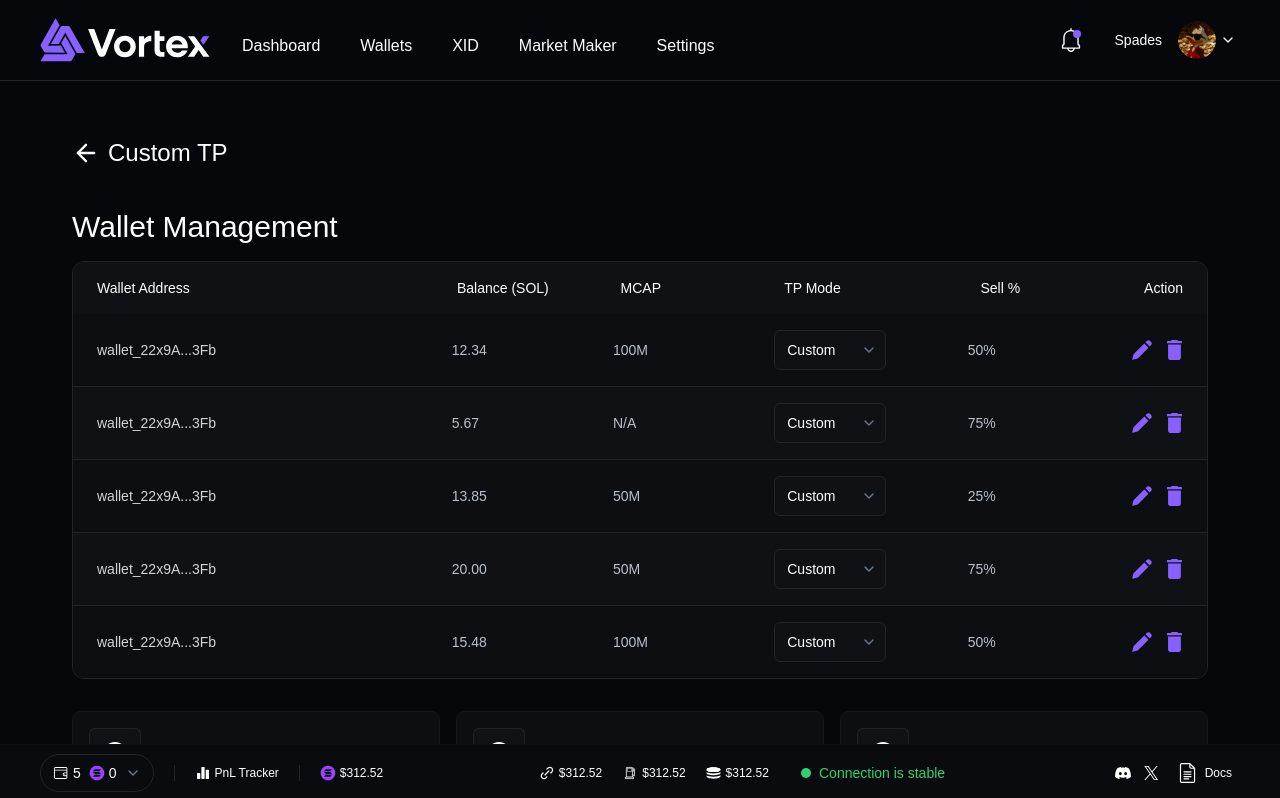
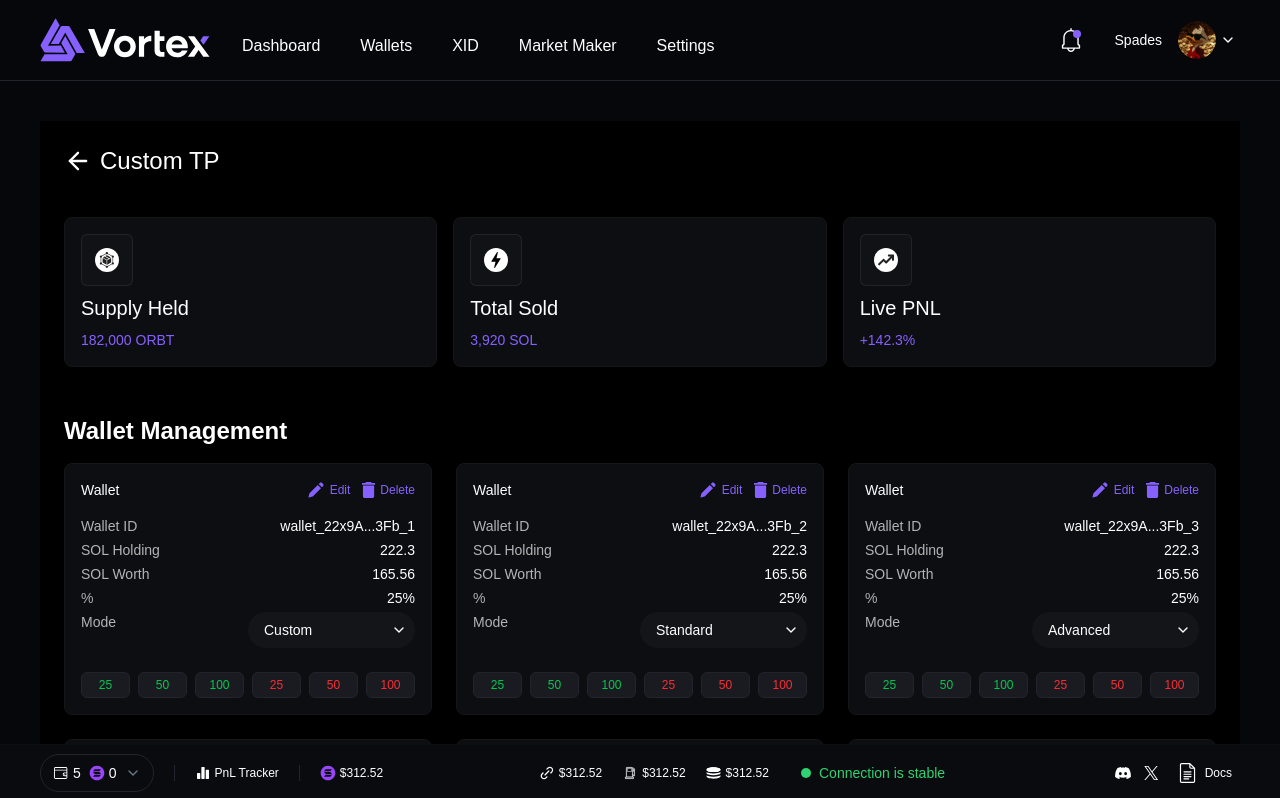
Before and after one commit to JaiKumarSuther/ventor, a Next.js app: page /custom-tp in a window 1280 px wide. Shown: the top 798 px of the page. Built offline with nearby package versions, Linux system fonts and the light colour scheme.

Commit message:
done fixes in custom tp

```diff
--- a/app/(MainMenu)/custom-tp/page.tsx
+++ b/app/(MainMenu)/custom-tp/page.tsx
@@ -1,199 +1,238 @@
-"use client";
+'use client'
+import React, { useState } from "react";
+import { ArrowLeft, ChevronDown, ChevronUp } from "lucide-react";
+import MatrixCard from "@/components/ui/MatrixCard";
+import { useRouter } from "next/navigation";
+import Image from "next/image";
 
-import { ArrowLeft, ChevronDown, ChevronUp } from "lucide-react";
-import Image from "next/image";
-import { useRouter } from "next/navigation";
-import { useState } from "react";
-import MatrixCard from "@/components/ui/MatrixCard";
+export default function CustomTP() {
+  const router = useRouter();
+  const [openDropdowns, setOpenDropdowns] = useState<Record<string, boolean>>({});
 
-function Card({
-  title,
-  children,
-}: {
-  title: string;
-  children: React.ReactNode;
-}) {
-  return (
-    <div className="mb-8">
-      {title && (
-        <h2 className="text-white text-2xl sm:text-3xl mb-4">
-          {title}
-        </h2>
-      )}
-      {children}
-    </div>
-  );
-}
-
-const wallets = [
+  // Define initial wallet data with unique IDs
+const [wallets, setWallets] = useState([
   {
-    address: "wallet_22x9A...3Fb",
-    balance: 12.34,
-    mcap: "100M",
-    tpMode: "Custom",
-    sell: 50,
+    id: "wallet_22x9A...3Fb_1",
+    holding: "222.3",
+    worth: "165.56",
+    percent: "25%",
+    mode: "Custom",
   },
   {
-    address: "wallet_22x9A...3Fb",
-    balance: 5.67,
-    mcap: "N/A",
-    tpMode: "Predefined",
-    sell: 75,
+    id: "wallet_22x9A...3Fb_2",
+    holding: "222.3",
+    worth: "165.56",
+    percent: "25%",
+    mode: "Standard",
   },
   {
-    address: "wallet_22x9A...3Fb",
-    balance: 13.85,
-    mcap: "50M",
-    tpMode: "Custom",
-    sell: 25,
+    id: "wallet_22x9A...3Fb_3",
+    holding: "222.3",
+    worth: "165.56",
+    percent: "25%",
+    mode: "Advanced",
   },
   {
-    address: "wallet_22x9A...3Fb",
-    balance: 20.0,
-    mcap: "50M",
-    tpMode: "Predefined",
-    sell: 75,
+    id: "wallet_22x9A...3Fb_4",
+    holding: "300.5",
+    worth: "250.75",
+    percent: "30%",
+    mode: "Custom",
   },
   {
-    address: "wallet_22x9A...3Fb",
-    balance: 15.48,
-    mcap: "100M",
-    tpMode: "Custom",
-    sell: 50,
+    id: "wallet_22x9A...3Fb_5",
+    holding: "150.2",
+    worth: "120.45",
+    percent: "15%",
+    mode: "Standard",
   },
-];
+  {
+    id: "wallet_22x9A...3Fb_6",
+    holding: "500.0",
+    worth: "450.00",
+    percent: "50%",
+    mode: "Advanced",
+  },
+  {
+    id: "wallet_22x9A...3Fb_7",
+    holding: "400.0",
+    worth: "350.00",
+    percent: "40%",
+    mode: "Custom",
+  },
+  {
+    id: "wallet_22x9A...3Fb_8",
+    holding: "100.0",
+    worth: "80.00",
+    percent: "10%",
+    mode: "Standard",
+  },
+  {
+    id: "wallet_22x9A...3Fb_9",
+    holding: "250.0",
+    worth: "220.00",
+    percent: "25%",
+    mode: "Advanced",
+  },
+]);
 
-export default function WalletManagement() {
-  const router = useRouter();
-  const [isOpen, setIsOpen] = useState(false);
 
   const handleBack = () => {
-    if (window.history.length > 1) {
     router.back();
-    } else {
-      router.push("/");
-    }
   };
 
-  const totalWallets = wallets.length;
-  const averageSell = (
-    wallets.reduce((sum, w) => sum + w.sell, 0) / totalWallets
-  ).toFixed(2);
-  const totalExpected = wallets
-    .reduce((sum, w) => sum + (w.balance * w.sell) / 100, 0)
-    .toFixed(2);
+  const handleModeChange = (id: string, newMode: string) => {
+    setWallets((prevWallets) =>
+      prevWallets.map((wallet) =>
+        wallet.id === id ? { ...wallet, mode: newMode } : wallet
+      )
+    );
+    setOpenDropdowns(prev => ({ ...prev, [id]: false }));
+  };
+
+  const toggleDropdown = (id: string) => {
+    setOpenDropdowns(prev => ({
+      ...prev,
+      [id]: !prev[id]
+    }));
+  };
 
   return (
-    <div className="px-4 sm:px-6 md:px-8 py-4">
+    <div className="p-6 bg-[#000000] min-h-screen">
       {/* Back Button */}
       <button
         onClick={handleBack}
         className="text-white mb-10 cursor-pointer hover:text-[#8761FF] flex items-center gap-2"
       >
         <ArrowLeft size={28} />
-        <span className="text-base sm:text-2xl font-medium ">Custom TP</span>
+        <span className="text-base sm:text-2xl font-medium">Custom TP</span>
       </button>
 
-      {/* Wallet Table */}
-      <Card title="Wallet Management">
-        <div className="overflow-x-auto rounded-xl border border-[#22242D] text-white text-sm">
-          <div className="min-w-[880px]">
-            {/* Table Header */}
-            <div className="grid grid-cols-[2.2fr_1fr_1fr_1.2fr_1fr_auto] px-6 py-4 bg-[#101114] font-medium text-sm text-left">
-              <div>Wallet Address</div>
-              <div>Balance (SOL)</div>
-              <div>MCAP</div>
-              <div>TP Mode</div>
-              <div>Sell %</div>
-              <div className="text-right">Action</div>
+      {/* Matrix Cards */}
+      <div className="grid grid-cols-1 sm:grid-cols-2 lg:grid-cols-3 gap-4 mt-8">
+        <MatrixCard
+          icon="/assets/supply-held.svg"
+          label="Supply Held"
+          value="182,000 ORBT"
+        />
+        <MatrixCard
+          icon="/assets/live-pnl.svg"
+          label="Total Sold"
+          value="3,920 SOL"
+        />
+        <MatrixCard
+          icon="/assets/total-sold.svg"
+          label="Live PNL"
+          value="+142.3%"
+        />
       </div>
 
-            {/* Table Rows */}
-            {wallets.map((wallet, idx) => (
+      {/* Wallet Management Section */}
+      <div className="mt-12">
+        <p className="text-white text-2xl font-semibold mb-4">Wallet Management</p>
+        <div className="grid grid-cols-1 sm:grid-cols-2 lg:grid-cols-3 gap-6">
+          {wallets.map((wallet) => (
             <div
-                key={idx}
-                className="grid grid-cols-[2.2fr_1fr_1fr_1.2fr_1fr_auto] px-6 py-4 border-b last:border-b-0 border-[#22242D] items-center"
-                style={{
-                  backgroundColor: idx % 2 === 0 ? "#0D0E12" : "#101114",
-                }}
+              key={wallet.id}
+              className="p-4 rounded-lg bg-[#0D0E12] border border-[#161616] flex flex-col gap-4"
             >
-                <div className="truncate text-[#D1D5DB]">{wallet.address}</div>
-                <div className="text-[#B8C0CC]">
-                  {wallet.balance.toFixed(2)}
+              {/* Wallet Header */}
+              <div className="flex items-center justify-between gap-2">
+                <span className="text-white text-sm">Wallet</span>
+                <div className="flex items-center gap-3">
+                  <button className="text-[#8761FF] cursor-pointer text-xs flex items-center gap-1">
+                    <Image
+                      src="/assets/edit.svg"
+                      width={20}
+                      height={20}
+                      alt="wallet"
+                    />
+                    <span>Edit</span>
+                  </button>
+                  <button className="text-xs text-[#8761FF] flex items-center cursor-pointer gap-1">
+                    <Image
+                      src="/assets/remove.svg"
+                      width={14}
+                      height={14}
+                      alt="wallet"
+                    />
+                    <span>Delete</span>
+                  </button>
                 </div>
-                <div className="text-[#B8C0CC]">{wallet.mcap}</div>
 
-                {/* Dropdown */}
-                <div className="relative w-28 h-10 rounded-md border border-[#22242D] bg-[#101114] text-white focus-within:ring-2 focus-within:ring-[#8761FF] transition duration-150">
-                  <select
-                    defaultValue="Custom"
-                    onFocus={() => setIsOpen(true)}
-                    onBlur={() => setIsOpen(false)}
-                    className="w-full h-full px-3 pr-8 bg-transparent text-sm appearance-none focus:outline-none cursor-pointer"
+              </div>
+
+              {/* Wallet Info Grid */}
+              <div className="grid grid-cols-2 gap-y-1">
+                <p className="text-[#B4B4B4] text-sm">Wallet ID</p>
+                <p className="text-sm text-white text-right">{wallet.id}</p>
+
+                <p className="text-[#B4B4B4] text-sm">SOL Holding</p>
+                <p className="text-sm text-white text-right">
+                  {wallet.holding}
+                </p>
+
+                <p className="text-[#B4B4B4] text-sm">SOL Worth</p>
+                <p className="text-sm text-white text-right">{wallet.worth}</p>
+
+                <p className="text-[#B4B4B4] text-sm">%</p>
+                <p className="text-sm text-white text-right">
+                  {wallet.percent}
+                </p>
+
+                <p className="text-[#B4B4B4] text-sm">Mode</p>
+                <div className="relative">
+                  <div
+                    onClick={() => toggleDropdown(wallet.id)}
+                    className="cursor-pointer text-sm text-white text-right pr-6 rounded-full py-2 bg-[#6E6E6E12] flex items-center justify-between pl-4"
                   >
-                    <option className="bg-[#0D0E12] text-white" value="Custom">
-                      Custom
-                    </option>
-                    <option
-                      className="bg-[#0D0E12] text-white"
-                      value="Predefined"
+                    <span>{wallet.mode}</span>
+                    {openDropdowns[wallet.id] ? (
+                      <ChevronUp size={16} className="absolute right-2" />
+                    ) : (
+                      <ChevronDown size={16} className="absolute right-2" />
+                    )}
+                  </div>
+
+                  {openDropdowns[wallet.id] && (
+                    <div className="absolute top-full left-0 right-0 mt-1 bg-[#1A1B20] border border-[#22242D] rounded-md z-50 shadow-lg">
+                      {["Custom", "Standard", "Advanced"].map((mode) => (
+                        <div
+                          key={mode}
+                          onClick={() => handleModeChange(wallet.id, mode)}
+                          className="px-4 py-2 text-white text-sm cursor-pointer hover:bg-[#2A2B30] first:rounded-t-md last:rounded-b-md"
                         >
-                      Predefined
-                    </option>
-                  </select>
-                  <div className="pointer-events-none absolute top-1/2 right-2 -translate-y-1/2 text-[#6A7A8C]">
-                    {isOpen ? (
-                      <ChevronUp size={16} />
-                    ) : (
-                      <ChevronDown size={16} />
+                          {mode}
+                        </div>
+                      ))}
+                    </div>
                   )}
                 </div>
               </div>
 
-                <div className="text-[#B8C0CC]">{wallet.sell}%</div>
-
-                <div className="flex justify-end gap-3">
-                  <button>
-                    <Image
-                      src="/assets/edit.svg"
-                      alt="edit"
-                      width={26}
-                      height={26}
-                    />
+              {/* Action Buttons */}
+              <div className="flex justify-between gap-2 mt-2">
+                {[25, 50, 100].map((value) => (
+                  <button
+                    key={`green-${value}`}
+                    className="flex-1 py-1 text-xs rounded-md bg-[#1A1B20] border border-[#22242D] text-green-500 hover:bg-[#0f2a1b]/40 transition"
+                  >
+                    {value}
                   </button>
-                  <button>
-                    <Image
-                      src="/assets/remove.svg"
-                      alt="delete"
-                      width={16}
-                      height={16}
-                    />
+                ))}
+                {[25, 50, 100].map((value) => (
+                  <button
+                    key={`red-${value}`}
+                    className="flex-1 py-1 text-xs rounded-md bg-[#1A1B20] border border-[#22242D] text-red-500 hover:bg-[#2a0f0f]/40 transition"
+                  >
+                    {value}
                   </button>
+                ))}
               </div>
             </div>
           ))}
         </div>
       </div>
-      </Card>
-
-      {/* Summary Cards */}
-      <div className="grid grid-cols-1 sm:grid-cols-2 lg:grid-cols-3 gap-4 mt-8">
-        <MatrixCard
-          icon="/assets/wallet-card.svg"
-          label="Total Wallets Configured"
-          value={totalWallets.toString()}
-        />
-        <MatrixCard
-          icon="/assets/live-pnl.svg"
-          label="Average Sell"
-          value={`${averageSell} SOL`}
-        />
-        <MatrixCard
-          icon="/assets/total-sold.svg"
-          label="Total Expected Sold (SOL)"
-          value={totalExpected}
-        />
-      </div>
     </div>
   );
 }
--- a/app/(MainMenu)/features/auto-tp/page.tsx
+++ b/app/(MainMenu)/features/auto-tp/page.tsx
@@ -26,7 +26,7 @@
 
 
   return (
-    <div className="p-4 md:p-6 lg:p-8 space-y-8 min-h-screen">
+    <div className="space-y-8 min-h-screen">
       {/* Bottom Button */}
       <div className="flex justify-end">
         <GradientButton
--- /dev/null
+++ b/components/ui/AddWalletModal.tsx
@@ -0,0 +1,50 @@
+"use client";
+import React, { useState } from "react";
+import DashboardActions from "./DashboardActions";
+
+const AddWalletModal = ({
+  onClose,
+  onAdd,
+}: {
+  onClose: () => void;
+  onAdd: (address: string) => void;
+}) => {
+  const [walletAddress, setWalletAddress] = useState("");
+
+  const handleAdd = () => {
+    if (walletAddress.trim()) {
+      onAdd(walletAddress);
+      onClose();
+    }
+  };
+
+  return (
+    <div className="fixed inset-0 bg-[#0000008d] flex justify-center items-center z-50">
+      <div className="bg-[#101017] rounded-lg p-6 w-96">
+        <h3 className="text-white text-2xl p-2 mb-4">Add Wallet</h3>
+        <div
+            className="flex flex-col bg-[#101017] mb-5 border border-[#22242D] rounded-lg px-4 py-2"
+            style={{ height: "72px" }}
+          >
+            <p className="text-sm text-[#6A7A8C]">Wallet Address</p>
+            <input
+              type="text"
+              value={walletAddress}
+              onChange={(e) => setWalletAddress(e.target.value)}
+              className="bg-transparent text-white placeholder-white outline-none mt-1"
+              // placeholder="Phoniex"
+            />
+          </div>
+
+        <DashboardActions
+          onFirstAction={onClose}
+          onSecondAction={handleAdd}
+          firstLabel="Cancel"
+          secondLabel="Add"
+        />
+      </div>
+    </div>
+  );
+};
+
+export default AddWalletModal;
--- a/components/ui/CreatePresetModal.tsx
+++ b/components/ui/CreatePresetModal.tsx
@@ -50,7 +50,7 @@
         style={{ width: "700px", height: "520px" }}
       >
         <h1 className="text-2xl text-white mb-4">
-          Create Preent
+          Create Preset
         </h1>
 
         <div className="flex flex-col gap-4 flex-grow overflow-y-auto">
--- /dev/null
+++ b/components/ui/SelectWalletModal.tsx
@@ -0,0 +1,112 @@
+"use client";
+import React, { useState } from "react";
+import { ChevronDown } from "lucide-react";
+import DashboardActions from "./DashboardActions"; // Import your DashboardActions component
+import AddWalletModal from "./AddWalletModal";
+
+interface Wallet {
+  id: string;
+  name: string;
+}
+
+const walletsData: Wallet[] = [
+  { id: "wallet_22x9A...3Fb_1", name: "wallet_22x9A...3Fb" },
+  { id: "wallet_22x9A...3Fb_2", name: "wallet_22x9A...3Fb" },
+  { id: "wallet_22x9A...3Fb_3", name: "wallet_22x9A...3Fb" },
+  { id: "wallet_22x9A...3Fb_4", name: "wallet_22x9A...3Fb" },
+  { id: "wallet_22x9A...3Fb_5", name: "wallet_22x9A...3Fb" },
+];
+
+const SelectWalletModal = ({ onClose }: { onClose: () => void }) => {
+  const [selectedWallets, setSelectedWallets] = useState<Set<string>>(
+    new Set()
+  );
+  const [expand, setExpand] = useState<boolean>(false);
+  const [showAddModal, setShowAddModal] = useState(false);
+
+  const handleSelectWallet = (id: string) => {
+    setSelectedWallets((prevSelected) => {
+      const newSelected = new Set(prevSelected);
+      if (newSelected.has(id)) {
+        newSelected.delete(id);
+      } else {
+        newSelected.add(id);
+      }
+      return newSelected;
+    });
+  };
+
+  const handleSave = () => {
+    console.log("Selected Wallets:", Array.from(selectedWallets));
+    onClose(); // Close the modal after saving
+  };
+
+  const handleCancel = () => {
+    setSelectedWallets(new Set()); // Clear the selected wallets if canceled
+    onClose(); // Close the modal
+  };
+
+  return (
+    <div className="fixed inset-0 bg-[#0000008d] bg-opacity-50 flex justify-center items-center z-50">
+      <div className="bg-[#101017] rounded-lg p-6 w-96">
+        <h3 className="text-white text-xl font-semibold mb-4">Select Wallet</h3>
+        <h3
+          className="text-[#8761FF] text-lg cursor-pointer mb-4"
+          onClick={() => setShowAddModal(true)}
+        >
+          + Add Wallet
+        </h3>
+ <div className="space-y-4 bg-[#14161B] p-4 mb-4 pb-2">
+  <div
+    className="flex justify-between items-center mb-3 cursor-pointer"
+    onClick={() => setExpand(!expand)}
+  >
+    <span className="text-white">All Project Wallets</span>
+    <ChevronDown
+      size={18}
+      className={`transform transition-transform ${expand ? "rotate-180" : ""}`}
+    />
+  </div>
+  {expand && (
+    <div className="my-2 max-h-48 overflow-y-auto pr-1 custom-scroll space-y-2">
+      {walletsData.map((wallet) => (
+        <label
+          key={wallet.id}
+          className="flex items-center px-4 py-2 text-white cursor-pointer hover:bg-[#1a1b1f] rounded"
+        >
+          <input
+            type="checkbox"
+            checked={selectedWallets.has(wallet.id)}
+            onChange={() => handleSelectWallet(wallet.id)}
+            className="mr-3 h-4 w-4"
+          />
+          <span>{wallet.name}</span>
+        </label>
+      ))}
+    </div>
+  )}
+</div>
+
+
+        {/* Action Buttons (Cancel, Save) */}
+        <DashboardActions
+          onFirstAction={handleCancel} // Cancel button handler
+          onSecondAction={handleSave} // Save button handler
+          firstLabel="Cancel"
+          secondLabel="Save"
+        />
+      </div>
+      {showAddModal && (
+        <AddWalletModal
+          onClose={() => setShowAddModal(false)}
+          onAdd={(newAddress) => {
+            const newId = `${newAddress}_${walletsData.length + 1}`;
+            walletsData.push({ id: newId, name: newAddress });
+          }}
+        />
+      )}
+    </div>
+  );
+};
+
+export default SelectWalletModal;
--- a/components/ui/StatsSection.tsx
+++ b/components/ui/StatsSection.tsx
@@ -29,8 +29,9 @@
         {/* Subtitle */}
       </div>
       <div className="flex flex-wrap justify-start gap-4 sm:gap-6 md:gap-6 w-full max-w-6xl ">
+      <div className="flex flex-wrap gap-4">
   {stats.map((stat) => (
-        <div key={stat.id} className="flex-1 min-w-[250px] md:-w-[300px]">
+    <div key={stat.id} className="flex-1 min-w-[250px] md:w-[300px]">
       <StatsCard
         title={stat.title}
         value={stat.value}
@@ -40,6 +41,8 @@
     </div>
   ))}
 </div>
+
+    </div>
     </div>
   );
 };
```
Also changed, not shown: app/(MainMenu)/features/overview/page.tsx (+13 -1 lines), app/(MainMenu)/features/smart-sell/page.tsx (+20 -23 lines). Lines whose indentation alone changed are shown as unchanged.
